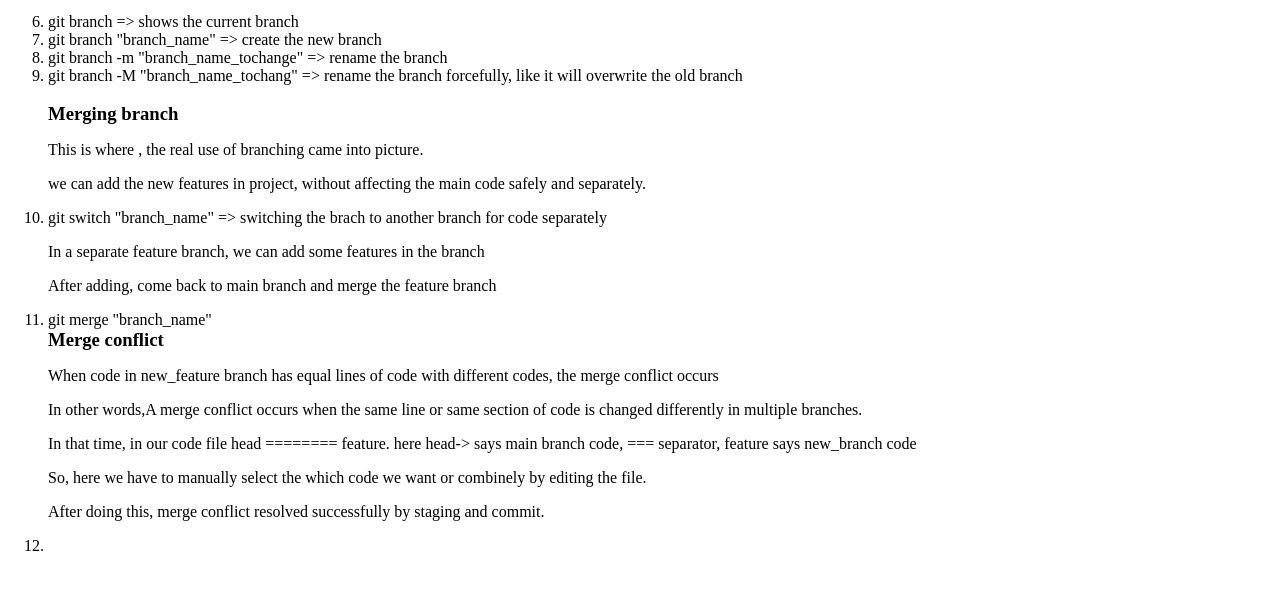
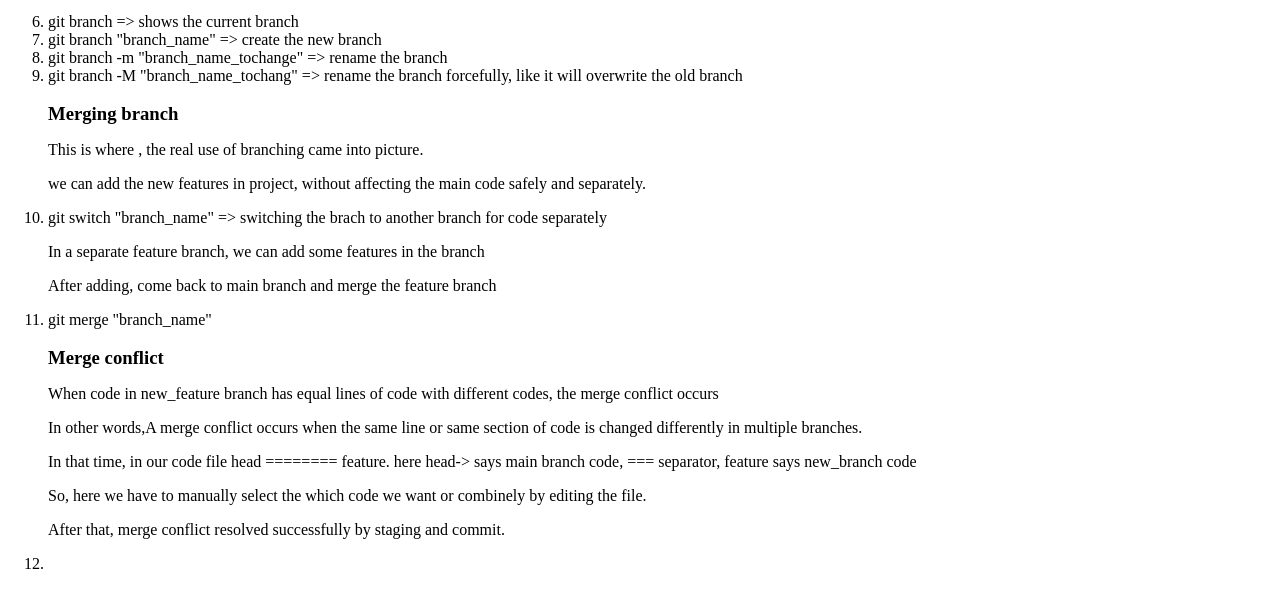
Before and after one commit to coding-thanaveer/sample_page, a plain HTML site: page index.html in a window 1280 px wide. Shown: the part 449-1038 px from the top of the page. Drawn offline with Linux system fonts and the light colour scheme.

Commit message:
overwrite the same content for merge conflict to occur

```diff
--- a/index.html
+++ b/index.html
@@ -31,13 +31,13 @@
         <li>git switch "branch_name" => switching the brach to another branch for code separately</li>
         <p>In a separate feature branch, we can add some features in the branch</p>
         <p>After adding, come back to main branch and merge the feature branch</p>
-        <li>git merge "branch_name" </li>
+        <li>git merge "branch_name" </li><br>
         <h3 style="display: inline;">Merge conflict</h3>
         <p>When code in new_feature branch has equal lines of code with different codes, the merge conflict occurs </p>
         <p>In other words,A merge conflict occurs when the same line or same section of code is changed differently in multiple branches.</p>
         <p>In that time,  in our code file head ======== feature. here head-> says main branch code, === separator, feature says new_branch code </p>
         <p>So, here we have to manually select the which code we want or combinely by editing the file.</p>
-        <p>After doing this, merge conflict resolved successfully by staging and commit.</p>
+        <p>After that, merge conflict resolved successfully by staging and commit.</p>
         <li></li>
     </ol>
 </body>
```
